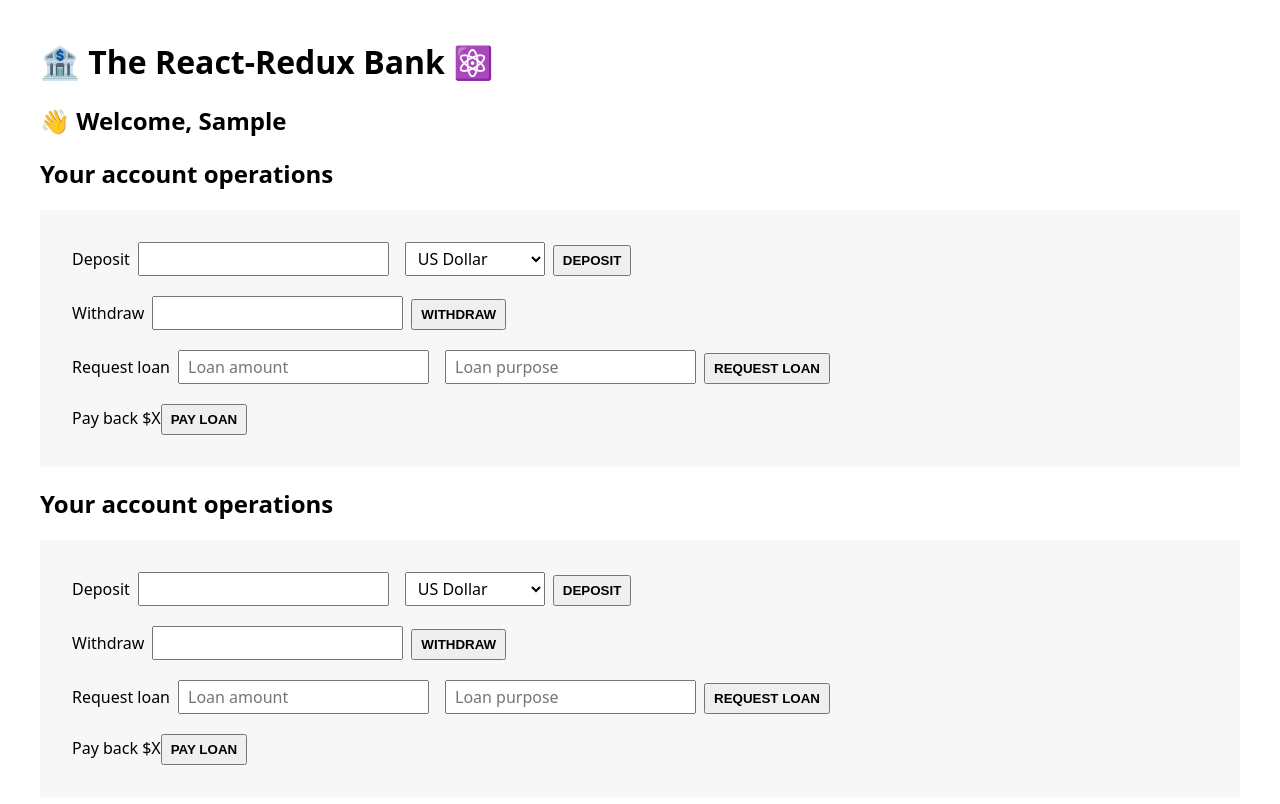
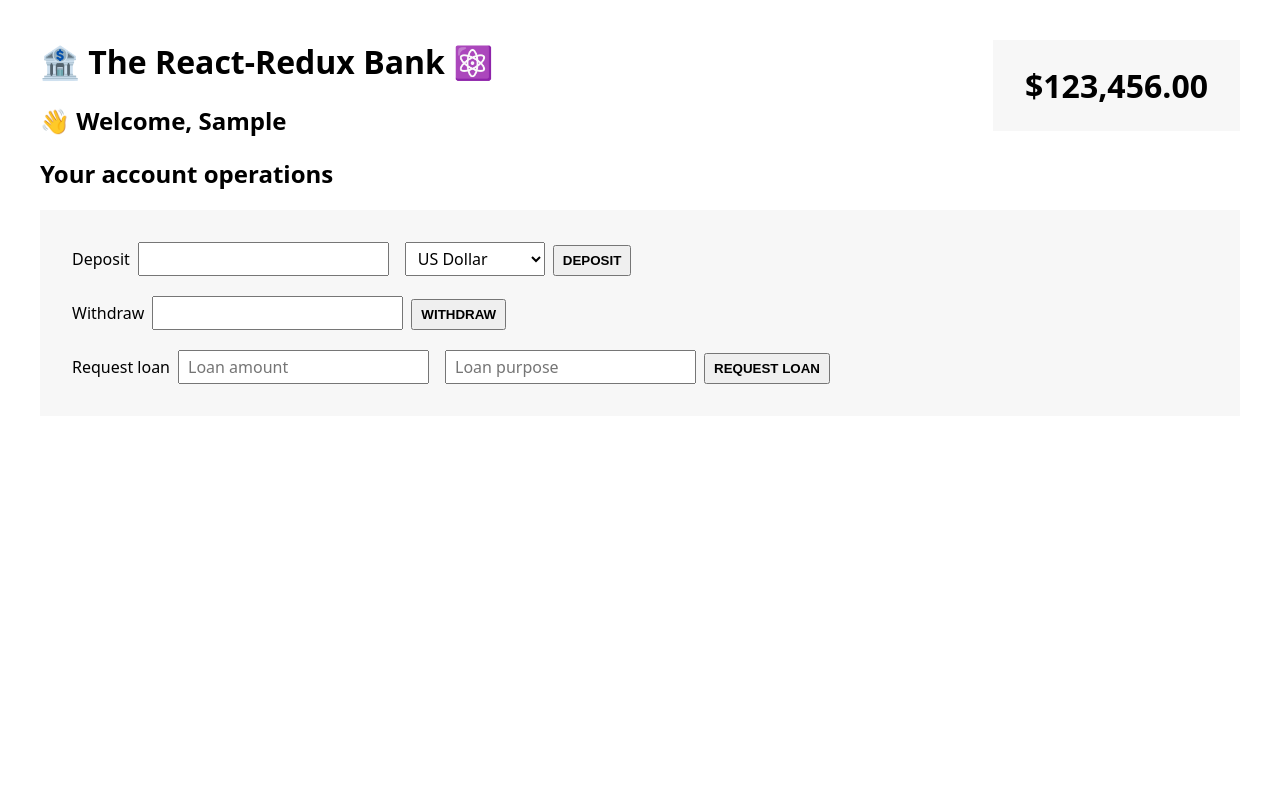
Before and after one commit to MtiPsd/redux-intro, a React (Create React App) app: page / in a window 1280 px wide. Both pictures are taken after typing "Sample", "Sample" into the empty fields and a click on the button "CREATE NEW CUSTOMER". Shown: the top 804 px of the page. Built offline with nearby package versions, Linux system fonts and the light colour scheme.

Commit message:
Implemented :: application is almost full functional

```diff
--- a/src/App.js
+++ b/src/App.js
@@ -1,8 +1,8 @@
 import CreateCustomer from "./features/customers/CreateCustomer";
 import Customer from "./features/customers/Customer";
 import AccountOperations from "./features/accounts/AccountOperations";
-import BalanceDisplay from "./features/accounts/AccountOperations";
 import { useSelector } from "react-redux";
+import BalanceDisplay from "./features/accounts/BalanceDisplay";
 
 function App() {
   const fullName = useSelector((state) => state.customer.fullName);
--- a/src/features/accounts/AccountOperations.js
+++ b/src/features/accounts/AccountOperations.js
@@ -1,4 +1,11 @@
 import { useState } from "react";
+import { useDispatch, useSelector } from "react-redux";
+import {
+  deposit,
+  payLoan,
+  requestLoan,
+  withdraw,
+} from "./accountSlice";
 
 function AccountOperations() {
   const [depositAmount, setDepositAmount] = useState("");
@@ -7,13 +14,38 @@
   const [loanPurpose, setLoanPurpose] = useState("");
   const [currency, setCurrency] = useState("USD");
 
-  function handleDeposit() {}
+  const dispatch = useDispatch();
+  const { loan: currentLoan, loanPurpose: currentLoanPurpose } =
+    useSelector((store) => store.account);
 
-  function handleWithdrawal() {}
+  function handleDeposit() {
+    if (!depositAmount) {
+      return;
+    }
+    dispatch(deposit(depositAmount));
+    setDepositAmount("");
+  }
 
-  function handleRequestLoan() {}
+  function handleWithdrawal() {
+    if (!withdrawalAmount) {
+      return;
+    }
+    dispatch(withdraw(withdrawalAmount));
+    setWithdrawalAmount("");
+  }
 
-  function handlePayLoan() {}
+  function handleRequestLoan() {
+    if (!loanAmount || !loanPurpose) {
+      return;
+    }
+    dispatch(requestLoan(loanAmount, loanPurpose));
+    setLoanAmount("");
+    setLoanPurpose("");
+  }
+
+  function handlePayLoan() {
+    dispatch(payLoan());
+  }
 
   return (
     <div>
@@ -35,7 +67,9 @@
             <option value="GBP">British Pound</option>
           </select>
 
-          <button onClick={handleDeposit}>Deposit {depositAmount}</button>
+          <button onClick={handleDeposit}>
+            Deposit {depositAmount}
+          </button>
         </div>
 
         <div>
@@ -66,10 +100,14 @@
           <button onClick={handleRequestLoan}>Request loan</button>
         </div>
 
-        <div>
-          <span>Pay back $X</span>
-          <button onClick={handlePayLoan}>Pay loan</button>
-        </div>
+        {currentLoan > 0 && (
+          <div>
+            <span>
+              Pay back {currentLoan} ({currentLoanPurpose})
+            </span>
+            <button onClick={handlePayLoan}>Pay loan</button>
+          </div>
+        )}
       </div>
     </div>
   );
```
